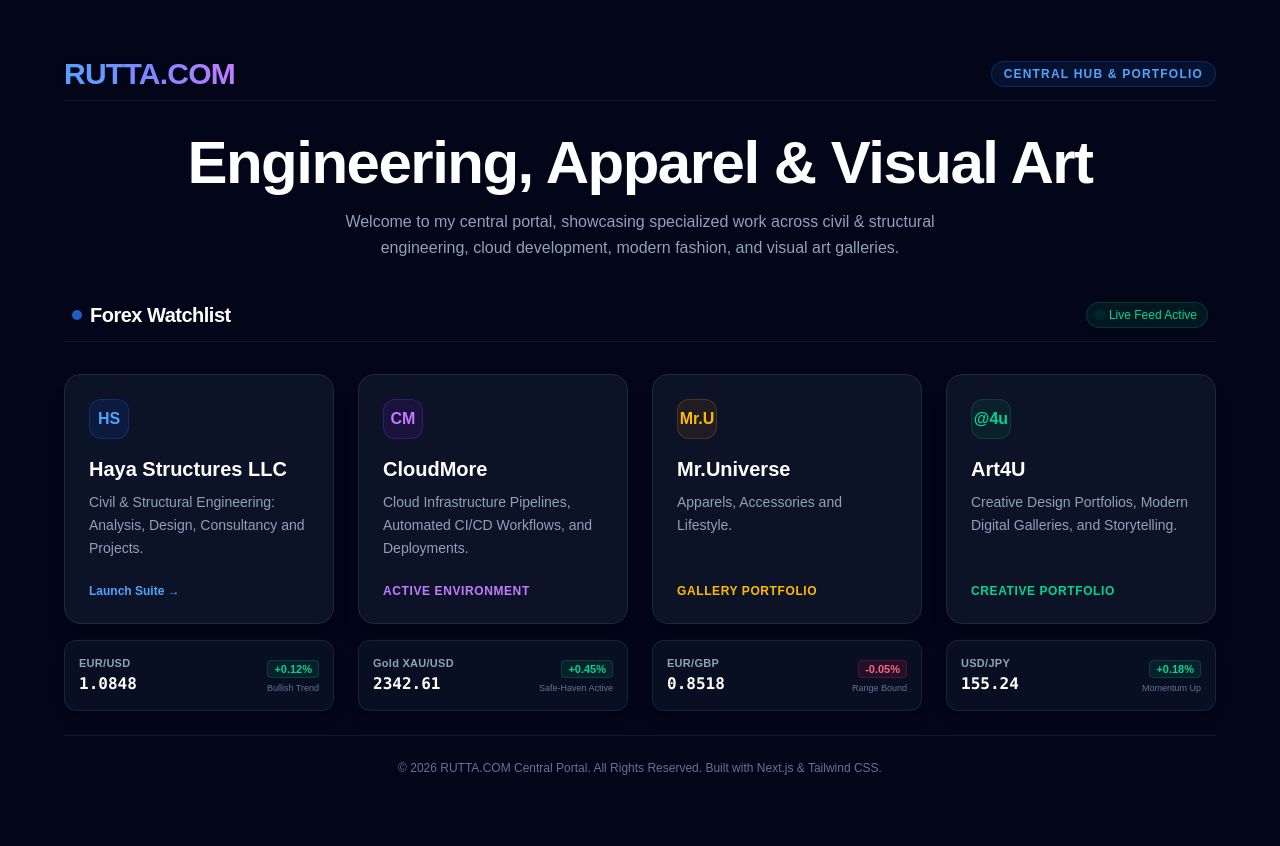
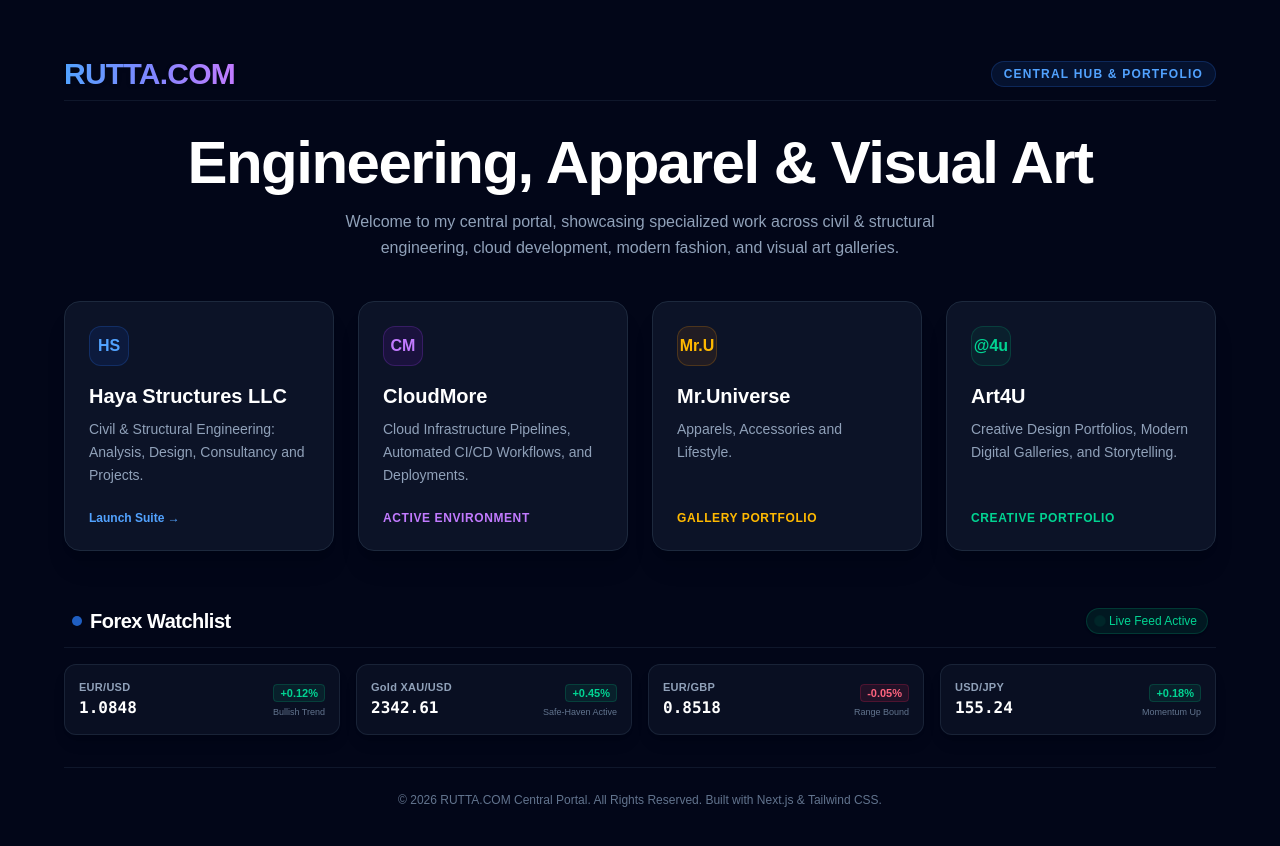
Before and after one commit to rutta254/rutta-website, a Next.js app: page / in a window 1280 px wide. Shown: the top 846 px of the page. Built offline with nearby package versions, Linux system fonts and the light colour scheme.

Commit message:
Reposition Forex Watchlist header below main portfolio toggles

```diff
--- a/src/app/page.tsx
+++ b/src/app/page.tsx
@@ -49,26 +49,11 @@ export default function Home() {
         </p>
       </div>
 
-      {/* Forex Watchlist Section Header */}
-      <div className="w-full max-w-6xl flex flex-col sm:flex-row items-start sm:items-center justify-between mt-6 mb-2 px-2 border-b border-slate-900 pb-3 gap-2">
-        <div className="flex items-center space-x-2">
-          <div className="w-2.5 h-2.5 rounded-full bg-blue-500 animate-pulse"></div>
-          <h2 className="text-lg sm:text-xl font-bold tracking-tight text-white">Forex Watchlist</h2>
-        </div>
-        <div className="flex items-center space-x-2">
-          <span className="text-xs font-medium text-emerald-400 bg-emerald-500/10 px-2.5 py-1 rounded-full border border-emerald-500/20 flex items-center gap-1.5 shadow-sm">
-            <span className="w-1.5 h-1.5 rounded-full bg-emerald-400 animate-ping"></span>
-            Live Feed Active
-          </span>
-        </div>
-      </div>
-
-      {/* Main Centered Grid */}
+      {/* Main Centered Grid: Four Main Portfolio Toggles */}
       <div className="w-full max-w-6xl grid grid-cols-1 sm:grid-cols-2 lg:grid-cols-4 gap-6 my-6">
 
-        {/* Column 1: Haya Structures & EUR/USD */}
-        <div className="flex flex-col gap-4">
-          <Link href="/haya-structures" className="group flex-1">
+        {/* Column 1: Haya Structures */}
+        <Link href="/haya-structures" className="group flex flex-col">
           <div className="h-full bg-slate-900/80 border border-slate-800 rounded-2xl p-6 shadow-xl transition-all duration-300 group-hover:border-blue-500/50 group-hover:bg-slate-900 flex flex-col justify-between">
             <div>
               <div className="w-10 h-10 rounded-xl bg-blue-600/10 border border-blue-500/20 flex items-center justify-center text-blue-400 font-bold mb-4 text-base">
@@ -87,22 +72,7 @@ export default function Home() {
           </div>
         </Link>
 
-          <div className="bg-slate-900/60 border border-slate-800/80 rounded-xl p-3.5 flex items-center justify-between shadow-lg">
-            <div>
-              <span className="text-[11px] font-bold text-slate-400 block tracking-wide">EUR/USD</span>
-              <span className="text-base font-mono font-bold text-white">{marketData.eurusd.price}</span>
-            </div>
-            <div className="text-right">
-              <span className="text-[11px] font-semibold text-emerald-400 bg-emerald-500/10 px-1.5 py-0.5 rounded border border-emerald-500/20">
-                {marketData.eurusd.change}
-              </span>
-              <span className="block text-[9px] text-slate-500 mt-0.5">{marketData.eurusd.status}</span>
-            </div>
-          </div>
-        </div>
-
-        {/* Column 2: CloudMore & Gold (XAU/USD) */}
-        <div className="flex flex-col gap-4">
+        {/* Column 2: CloudMore */}
         <div className="h-full bg-slate-900/80 border border-slate-800 rounded-2xl p-6 shadow-xl flex flex-col justify-between">
           <div>
             <div className="w-10 h-10 rounded-xl bg-purple-600/10 border border-purple-500/20 flex items-center justify-center text-purple-400 font-bold mb-4 text-base">
@@ -118,22 +88,7 @@ export default function Home() {
           </div>
         </div>
 
-          <div className="bg-slate-900/60 border border-slate-800/80 rounded-xl p-3.5 flex items-center justify-between shadow-lg">
-            <div>
-              <span className="text-[11px] font-bold text-slate-400 block tracking-wide">Gold XAU/USD</span>
-              <span className="text-base font-mono font-bold text-white">{marketData.xauusd.price}</span>
-            </div>
-            <div className="text-right">
-              <span className="text-[11px] font-semibold text-emerald-400 bg-emerald-500/10 px-1.5 py-0.5 rounded border border-emerald-500/20">
-                {marketData.xauusd.change}
-              </span>
-              <span className="block text-[9px] text-slate-500 mt-0.5">{marketData.xauusd.status}</span>
-            </div>
-          </div>
-        </div>
-
-        {/* Column 3: Mr.Universe & EUR/GBP */}
-        <div className="flex flex-col gap-4">
+        {/* Column 3: Mr.Universe */}
         <div className="h-full bg-slate-900/80 border border-slate-800 rounded-2xl p-6 shadow-xl flex flex-col justify-between">
           <div>
             <div className="w-10 h-10 rounded-xl bg-amber-600/10 border border-amber-500/20 flex items-center justify-center text-amber-400 font-bold mb-4 text-base">
@@ -149,22 +104,7 @@ export default function Home() {
           </div>
         </div>
 
-          <div className="bg-slate-900/60 border border-slate-800/80 rounded-xl p-3.5 flex items-center justify-between shadow-lg">
-            <div>
-              <span className="text-[11px] font-bold text-slate-400 block tracking-wide">EUR/GBP</span>
-              <span className="text-base font-mono font-bold text-white">{marketData.eurgbp.price}</span>
-            </div>
-            <div className="text-right">
-              <span className="text-[11px] font-semibold text-rose-400 bg-rose-500/10 px-1.5 py-0.5 rounded border border-rose-500/20">
-                {marketData.eurgbp.change}
-              </span>
-              <span className="block text-[9px] text-slate-500 mt-0.5">{marketData.eurgbp.status}</span>
-            </div>
-          </div>
-        </div>
-
-        {/* Column 4: Art4U / USD/JPY */}
-        <div className="flex flex-col gap-4">
+        {/* Column 4: Art4U */}
         <div className="h-full bg-slate-900/80 border border-slate-800 rounded-2xl p-6 shadow-xl flex flex-col justify-between">
           <div>
             <div className="w-10 h-10 rounded-xl bg-emerald-600/10 border border-emerald-500/20 flex items-center justify-center text-emerald-400 font-bold mb-4 text-base">
@@ -180,6 +120,68 @@ export default function Home() {
           </div>
         </div>
 
+      </div>
+
+      {/* Forex Watchlist Section Header (Placed directly below the 4 main toggles) */}
+      <div className="w-full max-w-6xl flex flex-col sm:flex-row items-start sm:items-center justify-between mt-8 mb-4 px-2 border-b border-slate-900 pb-3 gap-2">
+        <div className="flex items-center space-x-2">
+          <div className="w-2.5 h-2.5 rounded-full bg-blue-500 animate-pulse"></div>
+          <h2 className="text-lg sm:text-xl font-bold tracking-tight text-white">Forex Watchlist</h2>
+        </div>
+        <div className="flex items-center space-x-2">
+          <span className="text-xs font-medium text-emerald-400 bg-emerald-500/10 px-2.5 py-1 rounded-full border border-emerald-500/20 flex items-center gap-1.5 shadow-sm">
+            <span className="w-1.5 h-1.5 rounded-full bg-emerald-400 animate-ping"></span>
+            Live Feed Active
+          </span>
+        </div>
+      </div>
+
+      {/* Currency Cards Grid (Directly beneath the Forex Watchlist header) */}
+      <div className="w-full max-w-6xl grid grid-cols-1 sm:grid-cols-2 lg:grid-cols-4 gap-4 mb-8">
+
+        {/* EUR/USD */}
+        <div className="bg-slate-900/60 border border-slate-800/80 rounded-xl p-3.5 flex items-center justify-between shadow-lg">
+          <div>
+            <span className="text-[11px] font-bold text-slate-400 block tracking-wide">EUR/USD</span>
+            <span className="text-base font-mono font-bold text-white">{marketData.eurusd.price}</span>
+          </div>
+          <div className="text-right">
+            <span className="text-[11px] font-semibold text-emerald-400 bg-emerald-500/10 px-1.5 py-0.5 rounded border border-emerald-500/20">
+              {marketData.eurusd.change}
+            </span>
+            <span className="block text-[9px] text-slate-500 mt-0.5">{marketData.eurusd.status}</span>
+          </div>
+        </div>
+
+        {/* Gold XAU/USD */}
+        <div className="bg-slate-900/60 border border-slate-800/80 rounded-xl p-3.5 flex items-center justify-between shadow-lg">
+          <div>
+            <span className="text-[11px] font-bold text-slate-400 block tracking-wide">Gold XAU/USD</span>
+            <span className="text-base font-mono font-bold text-white">{marketData.xauusd.price}</span>
+          </div>
+          <div className="text-right">
+            <span className="text-[11px] font-semibold text-emerald-400 bg-emerald-500/10 px-1.5 py-0.5 rounded border border-emerald-500/20">
+              {marketData.xauusd.change}
+            </span>
+            <span className="block text-[9px] text-slate-500 mt-0.5">{marketData.xauusd.status}</span>
+          </div>
+        </div>
+
+        {/* EUR/GBP */}
+        <div className="bg-slate-900/60 border border-slate-800/80 rounded-xl p-3.5 flex items-center justify-between shadow-lg">
+          <div>
+            <span className="text-[11px] font-bold text-slate-400 block tracking-wide">EUR/GBP</span>
+            <span className="text-base font-mono font-bold text-white">{marketData.eurgbp.price}</span>
+          </div>
+          <div className="text-right">
+            <span className="text-[11px] font-semibold text-rose-400 bg-rose-500/10 px-1.5 py-0.5 rounded border border-rose-500/20">
+              {marketData.eurgbp.change}
+            </span>
+            <span className="block text-[9px] text-slate-500 mt-0.5">{marketData.eurgbp.status}</span>
+          </div>
+        </div>
+
+        {/* USD/JPY */}
         <div className="bg-slate-900/60 border border-slate-800/80 rounded-xl p-3.5 flex items-center justify-between shadow-lg">
           <div>
             <span className="text-[11px] font-bold text-slate-400 block tracking-wide">USD/JPY</span>
@@ -190,7 +192,6 @@ export default function Home() {
               {marketData.usdjpy.change}
             </span>
             <span className="block text-[9px] text-slate-500 mt-0.5">{marketData.usdjpy.status}</span>
-            </div>
           </div>
         </div>
 
```
Lines whose indentation alone changed are shown as unchanged.
